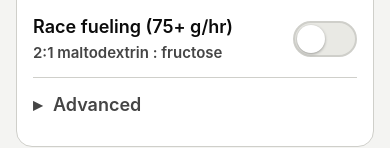
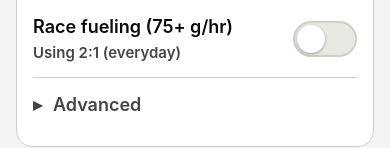
Before and after one commit to nickrousseau3-rgb/fuel-calc, a plain HTML site: page index.html in a window 390 px wide. Shown: the part 346-494 px from the top of the page. Drawn offline with Linux system fonts and the light colour scheme.

Commit message:
Make ratio toggle subtitle state the active ratio
Off: "Using 2:1 (everyday)". On: "Using 1:0.8 (race)". Text only.

Co-Authored-By: Claude Opus 5.5 <noreply@anthropic.com>
Claude-Session: https://claude.ai/code/session_014hcdrf5B1gJyyf7Dd9VdyG

```diff
--- a/index.html
+++ b/index.html
@@ -195,7 +195,7 @@
       <p class="hint" id="s-container-hint"></p>
       <div class="field" data-sfield="carbs"><label for="f-s-carbs">Carbs per serving <span class="unit" id="s-carbs-unit">g</span></label></div>
       <label class="switch-row" for="s-race-fueling">
-        <span>Race fueling (75+ g/hr)<br><span class="small muted" id="s-ratio-hint">2:1 maltodextrin : fructose</span></span>
+        <span>Race fueling (75+ g/hr)<br><span class="small muted" id="s-ratio-hint">Using 2:1 (everyday)</span></span>
         <input type="checkbox" id="s-race-fueling" role="switch" aria-describedby="s-ratio-hint">
       </label>
       <details class="advanced" id="s-advanced">
@@ -943,7 +943,7 @@
     document.getElementById('s-carbs-unit').textContent = 'g per ' + noun;
     document.getElementById('s-race-fueling').checked = simple.raceFueling;
     document.getElementById('s-ratio-hint').textContent = simple.raceFueling
-      ? '1:0.8 maltodextrin : fructose' : '2:1 maltodextrin : fructose';
+      ? 'Using 1:0.8 (race)' : 'Using 2:1 (everyday)';
     var autoNa = Math.round((simple.carbs[c] || 0) * settings.sodiumMgPerCarbG);
     document.getElementById('s-sodium-hint').textContent = 'Leave blank for ' + settings.sodiumMgPerCarbG + ' mg per g carbs (' + autoNa + ' mg).';
     fillSimpleInputs();
```
